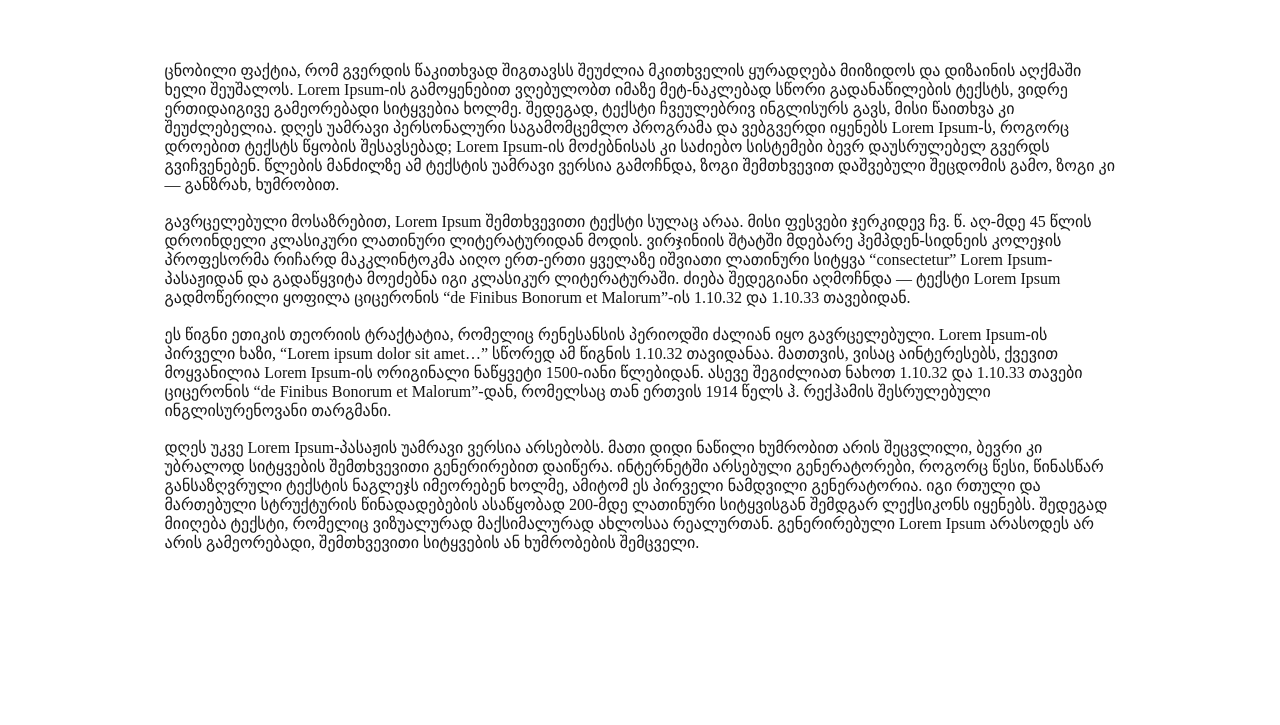
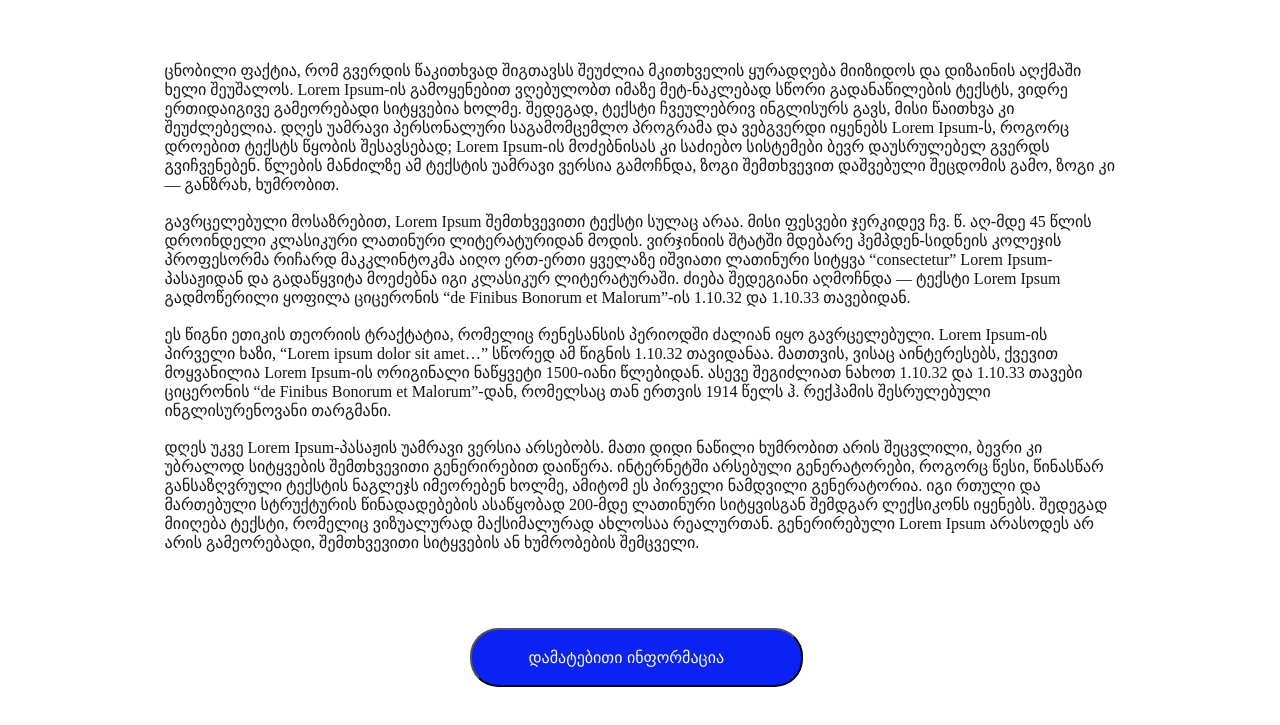
Before and after one commit to TeaChareqishvili/front_lecture5, a plain HTML site: page index.html in a window 1280 px wide. Shown: the part 1337-2062 px from the top of the page. Before the commit the page ends 1907 px from the top, so only its background shows below. Drawn offline with Linux system fonts and the light colour scheme.

Commit message:
section finish

```diff
--- a/index.html
+++ b/index.html
@@ -42,6 +42,9 @@
     		<p>დღეს უკვე Lorem Ipsum-პასაჟის უამრავი ვერსია არსებობს. მათი დიდი ნაწილი ხუმრობით არის შეცვლილი, ბევრი კი უბრალოდ სიტყვების შემთხვევითი გენერირებით დაიწერა. ინტერნეტში არსებული გენერატორები, როგორც წესი, წინასწარ განსაზღვრული ტექსტის ნაგლეჯს იმეორებენ ხოლმე, ამიტომ ეს პირველი ნამდვილი გენერატორია. იგი რთული და მართებული სტრუქტურის წინადადებების ასაწყობად 200-მდე ლათინური სიტყვისგან შემდგარ ლექსიკონს იყენებს. შედეგად მიიღება ტექსტი, რომელიც ვიზუალურად მაქსიმალურად ახლოსაა რეალურთან. გენერირებული Lorem Ipsum არასოდეს არ არის გამეორებადი, შემთხვევითი სიტყვების ან ხუმრობების შემცველი.
     		</p>
     	</div>
+    	<div class="add-info">
+    		<button class="button">დამატებითი ინფორმაცია</button>
+    	</div>
     </section>
 </body>
 </html>
--- a/styles.css
+++ b/styles.css
@@ -90,3 +90,18 @@ p{
 	color: #171717;
 	padding-bottom: 18px;
 }
+
+.add-info{
+	width: 341px;
+	margin-left: auto;
+	margin-right: auto;
+	margin-top: 58px;
+	margin-bottom: 180px;
+}
+
+.button{
+	color: #ffffff;
+	background-color: #0A22F4;
+	padding: 18px 77px 18px 57px;
+	border-radius: 28px;
+}
```
